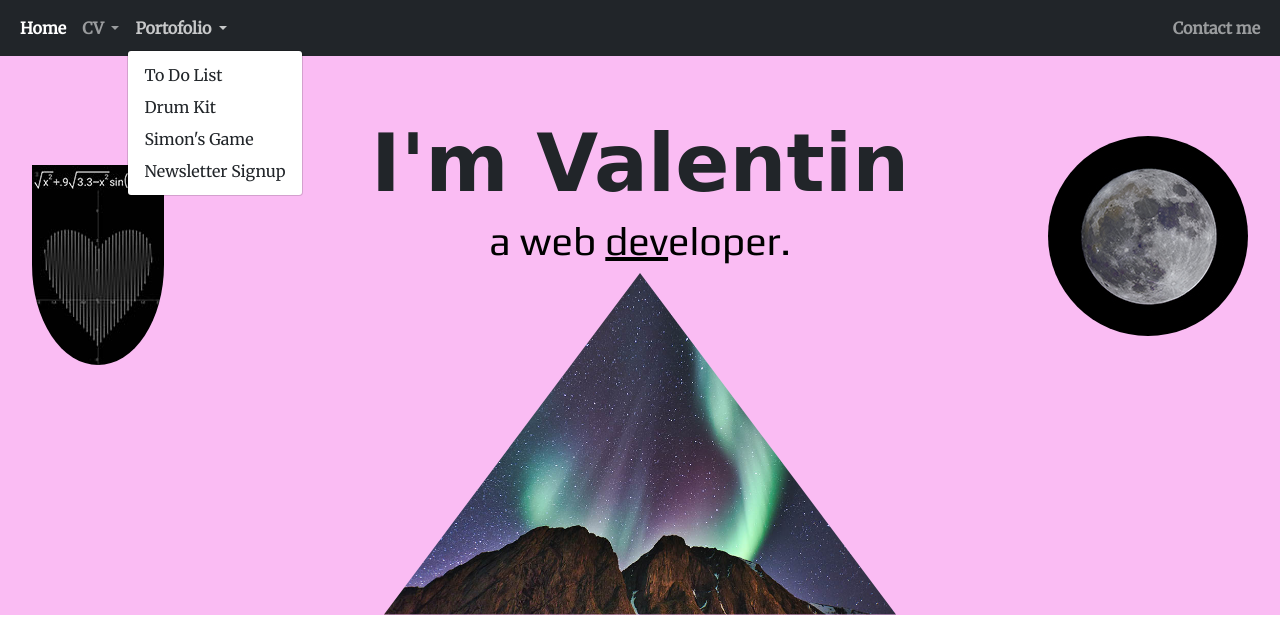
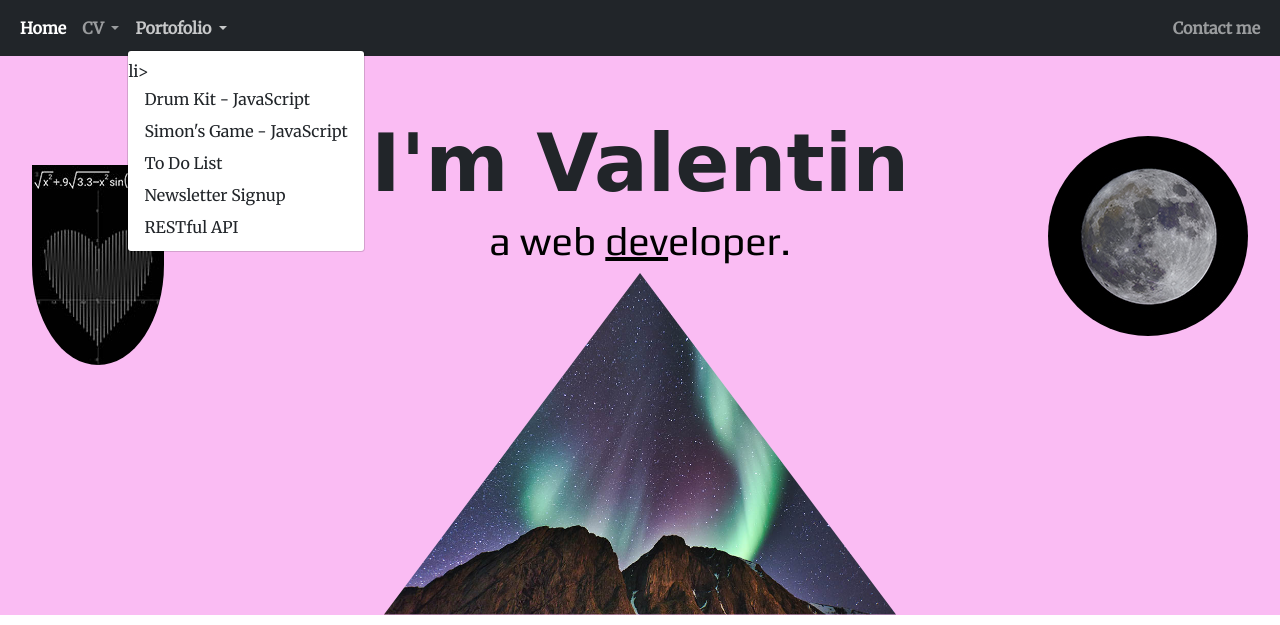
Before and after one commit to valentintoma17/Presentation-Site, a plain HTML site: page index.html in a window 1280 px wide. Both pictures are taken after a click on the button "Portofolio". Shown: the top 625 px of the page. Drawn offline with nearby package versions, Linux system fonts and the light colour scheme; a web font is replaced by a local one.

Commit message:
Update index.html

```diff
--- a/index.html
+++ b/index.html
@@ -35,10 +35,11 @@
             Portofolio
           </a>
           <ul class="dropdown-menu" aria-labelledby="navbarDropdown">
+            li><a class="dropdown-item" href="Drum Kit/index.html">Drum Kit - JavaScript</a></li>
+            <li><a class="dropdown-item" href="Simon Game/index.html">Simon's Game - JavaScript</a></li>
             <li><a class="dropdown-item" href="https://tranquil-lake-64666.herokuapp.com/">To Do List</a></li>
-            <li><a class="dropdown-item" href="Drum Kit/index.html">Drum Kit</a></li>
-            <li><a class="dropdown-item" href="Simon Game/index.html">Simon's Game</a></li>
             <li><a class="dropdown-item" href="https://fierce-escarpment-39487.herokuapp.com/">Newsletter Signup</a></li>
+            <li><a class="dropdown-item" href="https://github.com/valentintoma17/RESTfulAPI">RESTful API</a></li>
           </ul>
         </li>
       </ul>
```
